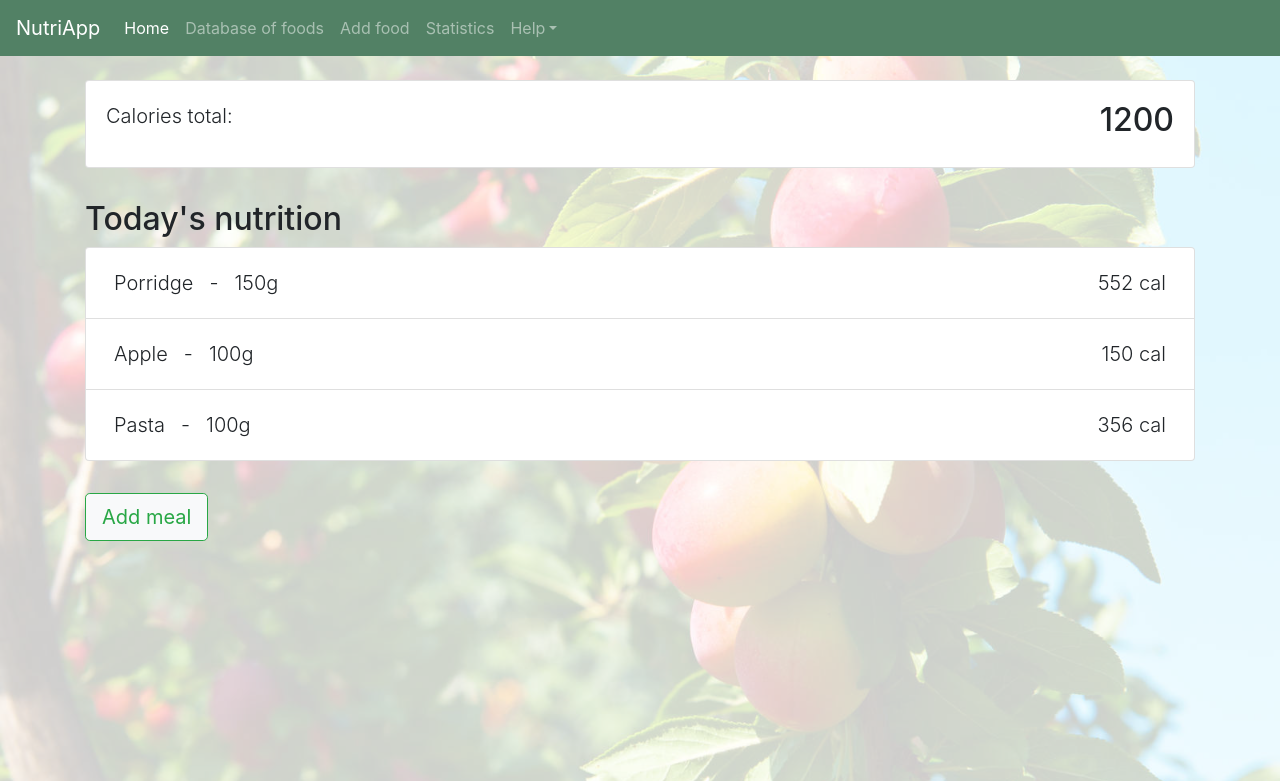
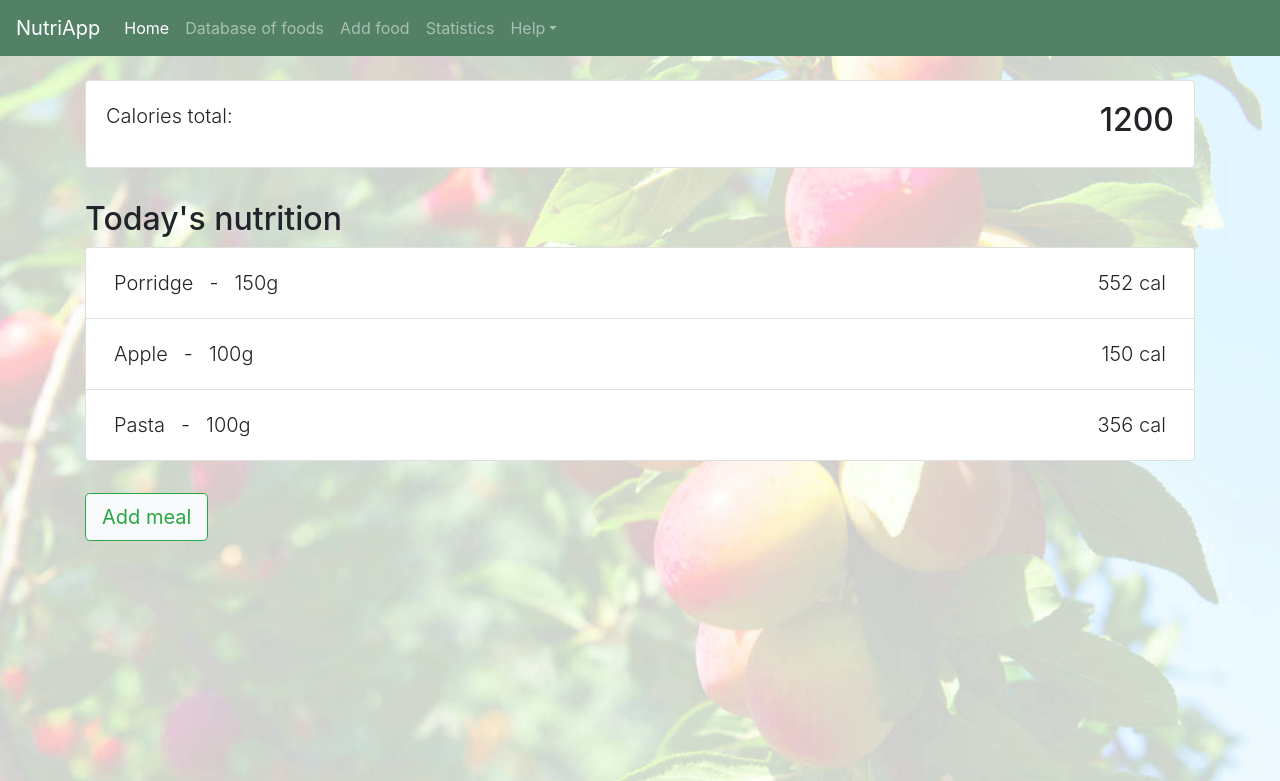
Before and after one commit to evmcodi/PracticalPythonData-CentricDevelopment-MilestoneProject3, a Flask app: page / in a window 1280 px wide. Shown: the top 781 px of the page. Run offline with Flask 2, Linux system fonts and the light colour scheme; some libraries are stand-ins or nearby versions.

Commit message:
refactor: Improve loading speed of background image. Replace background image and opacity gradient css with a smaller jpg file.

```diff
--- a/static/css/bgimage.css
+++ b/static/css/bgimage.css
@@ -1,7 +1,6 @@
 body {
     background:
-        linear-gradient(to bottom, rgba(255, 255, 255, 0.8) 0%, rgba(255, 255, 255, 0.8) 100%),
-        url(../images/fruits-lowq.jpg)
+        url(../images/fruits_lq_light.jpg)
         no-repeat center fixed;
     -webkit-background-size: cover;
     -moz-background-size: cover;
```
Also changed, not shown: static/images/fruits_lq_light.jpg (added).
